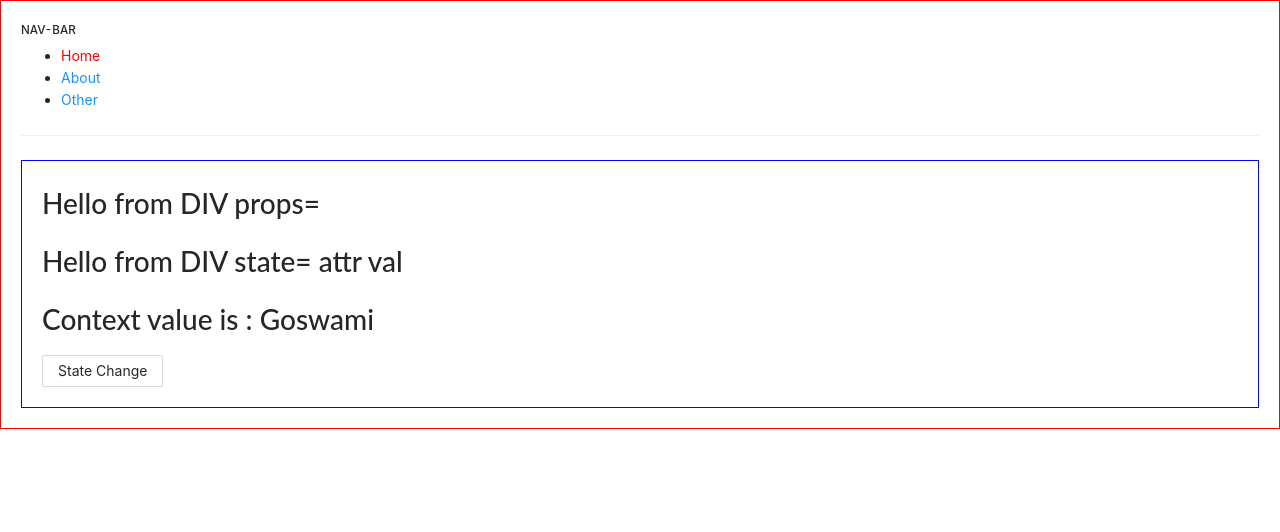
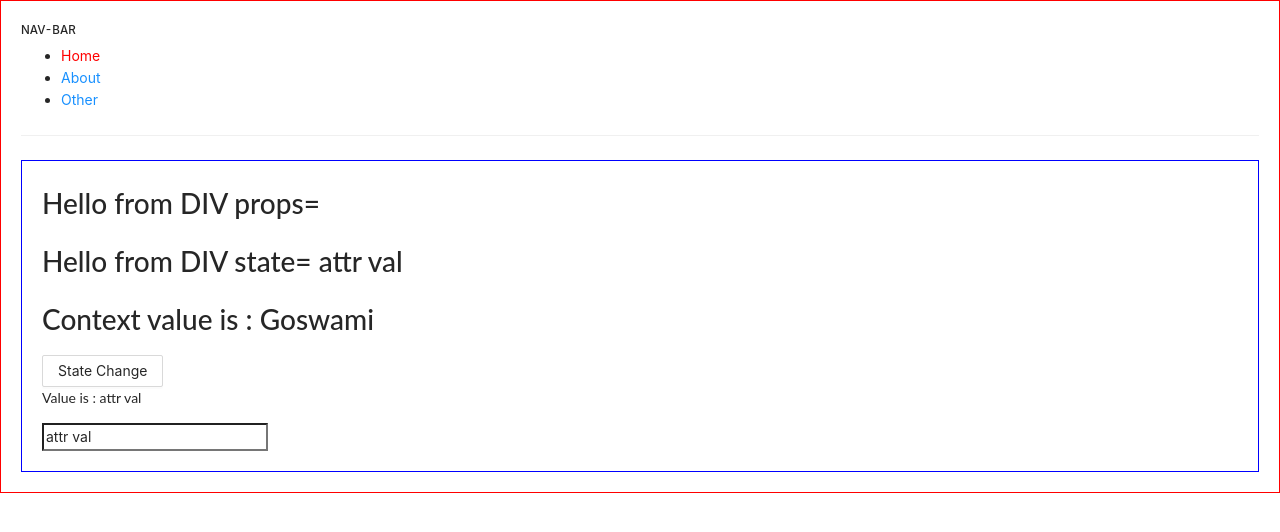
Before and after one commit to susnitdgp/react-goswami-second, a React (Create React App) app: page /Home in a window 1280 px wide. Shown: the top 532 px of the page. Built offline with nearby package versions, Linux system fonts and the light colour scheme.

Commit message:
1 file modified, 1 added

```diff
--- /dev/null
+++ b/src/components/BasicForm.js
@@ -0,0 +1,46 @@
+import React , {Component} from "react";
+
+class BasicForm extends Component{
+
+
+  constructor(props){
+    super(props)
+
+    this.state={
+        'username':'attr val'
+    }
+
+
+
+  }
+
+ changeHandler=(event)=>{
+
+   this.setState({
+
+     'username': event.target.value
+
+   })
+ }
+
+render(){
+
+  const { username } = this.state
+
+  return (
+
+    <div>
+
+    <p>Value is : {username} </p>
+
+    <input type="text" value={username} onChange={this.changeHandler}/>
+
+    </div>
+
+
+  )
+}
+
+}
+
+export default BasicForm
--- a/src/components/Greet.js
+++ b/src/components/Greet.js
@@ -1,6 +1,7 @@
 import React , {Component} from "react";
 import { Button} from "antd";
 import {UserConsumer} from "./UserContext"
+import BasicForm from "./BasicForm"
 
 
 // Class component example
@@ -73,6 +74,8 @@ class Greet extends Component{
 
               <Button onClick={this.clickHandler}>State Change</Button>
 
+              <BasicForm/>
+
               </div>
           )
 
```
